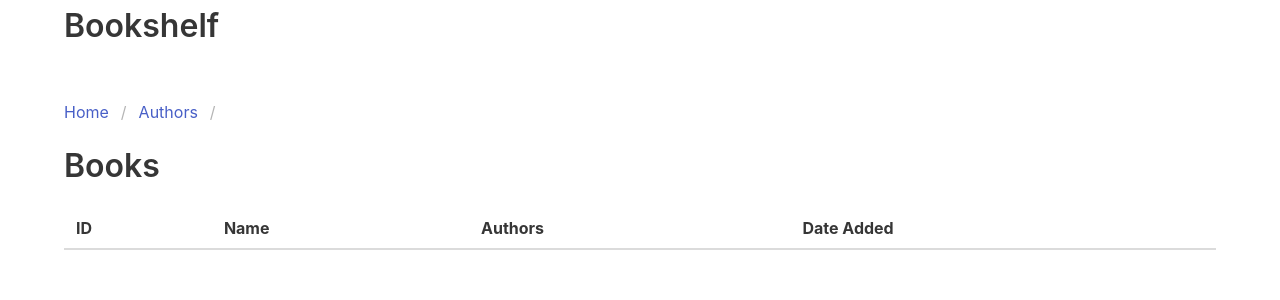
After one commit to ftdysa/bookshelf, a Symfony app: template templates/author/view.html.twig in a window 1280 px wide. The commit adds this page. Shown: the top 300 px of the page. Run offline with Twig, Linux system fonts and the light colour scheme; the template is opened without the code that fills it, so the values that code supplies are empty; style sheets or scripts are compiled from the project's sources; some libraries are stand-ins or nearby versions.

Commit message:
Add the ability to view books by author

```diff
--- a/templates/author/home.html.twig
+++ b/templates/author/home.html.twig
@@ -16,6 +16,7 @@
             <th>ID</th>
             <th>Name</th>
             <th>Date Added</th>
+            <th>Books</th>
         </tr>
         </thead>
         <tbody>
@@ -24,6 +25,7 @@
                 <td>{{ author.id }}</td>
                 <td>{{ author.name }}</td>
                 <td>{{ author.dateCreated|date('Y-m-d') }}</td>
+                <td><a href="{{ path('author', {id: author.id}) }}"><i class="fa fa-book"></i></a></td>
             </tr>
         {% endfor %}
         </tbody>
--- /dev/null
+++ b/templates/author/view.html.twig
@@ -0,0 +1,16 @@
+{% extends 'base.html.twig' %}
+
+{% block crumbs %}
+    <nav class="breadcrumb" aria-label="breadcrumbs">
+        <ul>
+            <li><a href="/">Home</a></li>
+            <li><a href="{{ path('authors') }}">Authors</a></li>
+            <li class="is-active"><a>{{ author.name }}</a></li>
+        </ul>
+    </nav>
+{% endblock %}
+
+{% block body %}
+    <h1 class="title">Books</h1>
+    {% include 'book/partial/table.html.twig' with {books: author.books} %}
+{% endblock %}
--- a/templates/base.html.twig
+++ b/templates/base.html.twig
@@ -70,7 +70,7 @@
     </div>
 </nav>
 
-{% if logs is empty %}
+{% if logs is defined and logs is empty %}
 <section class="hero is-medium is-primary is-bold">
     <div class="hero-body">
         <div class="container">
--- /dev/null
+++ b/templates/book/partial/table.html.twig
@@ -0,0 +1,30 @@
+<table class="table is-fullwidth is-striped is-hoverable">
+    <thead>
+    <tr>
+        <th>ID</th>
+        <th>Name</th>
+        <th>Authors</th>
+        <th>Date Added</th>
+    </tr>
+    </thead>
+    <tbody>
+    {% for book in books %}
+        <tr>
+            <td>{{ book.id }}</td>
+            <td>{{ book.name }}</td>
+            <td>
+                <div class="tags">
+                {% for author in book.authors %}
+                    <a href="{{ path('author', {id: author.id}) }}" class="tag">{{ author.name }}</a>
+                {% endfor %}
+                </div>
+            </td>
+            <td>{{ book.dateCreated|date('Y-m-d') }}</td>
+        </tr>
+    {% endfor %}
+    </tbody>
+</table>
+
+{% if books.haveToPaginate is defined and books.haveToPaginate %}
+    {{ pagerfanta(books, 'bulma_template', {routeName: 'books_paginated'}) }}
+{% endif %}
--- a/templates/readlog/partial/table.html.twig
+++ b/templates/readlog/partial/table.html.twig
@@ -17,7 +17,7 @@
             <td>
                 <div class="tags">
                 {% for author in log.book.authors %}
-                    <span class="tag">{{ author.name }}</span>
+                    <a href="{{ path('author', {id: author.id}) }}" class="tag">{{ author.name }}</a>
                 {% endfor %}
                 </div>
             </td>
```
Also changed, not shown: config/routes.yaml (+7 -0 lines), src/Controller/Author/ViewController.php (added, +22 -0 lines), src/Repository/AuthorRepository.php (+10 -0 lines), templates/book/home.html.twig (+1 -28 lines).
